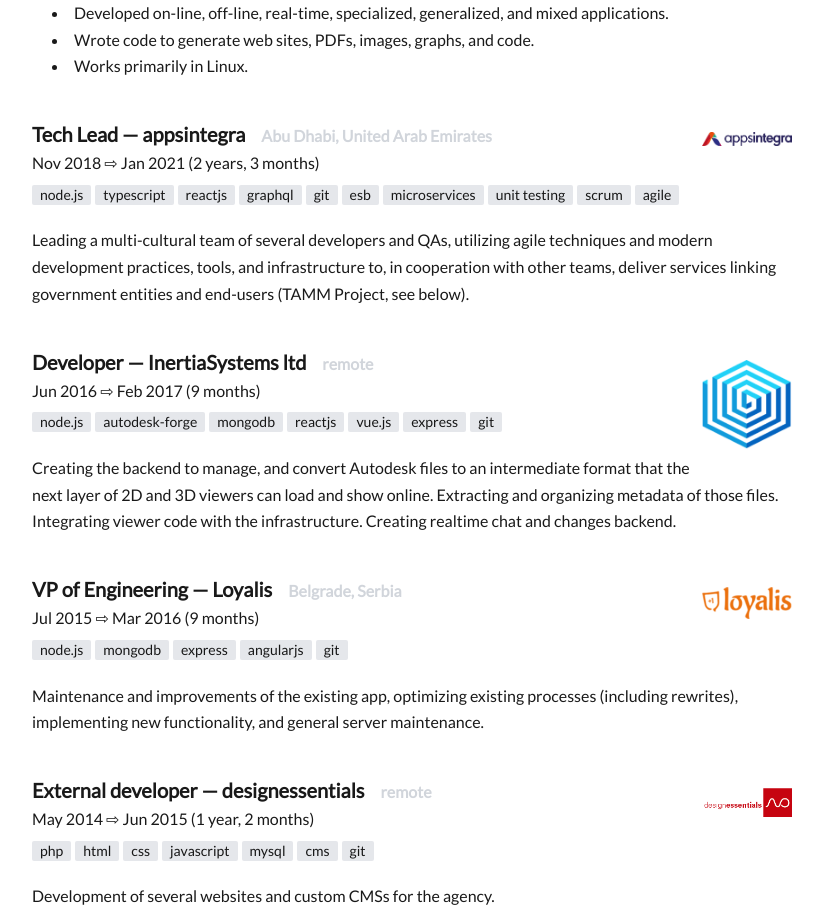
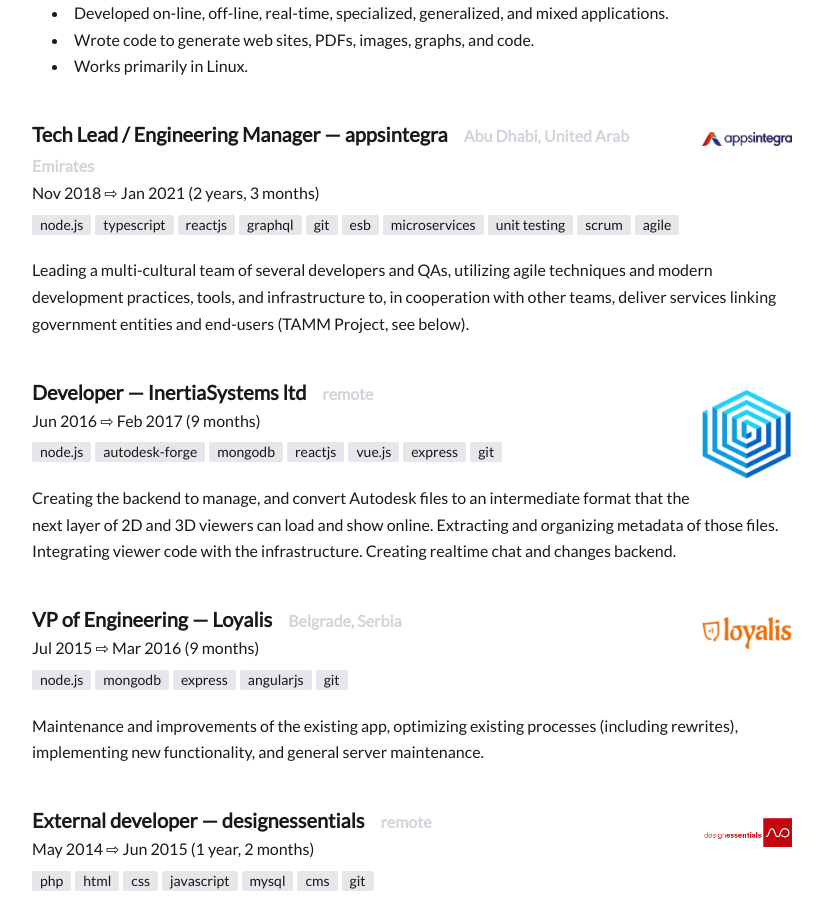
Before and after one commit to markomarkovic/cv, a Vue app: page / in a window 1280 px wide. Shown: the part 900-1817 px from the top of the page, without its empty margins (228-1051 px from the left). Built offline with nearby package versions, Linux system fonts and the light colour scheme.

Commit message:
Update title

```diff
--- a/src/facts/experience.js
+++ b/src/facts/experience.js
@@ -11,7 +11,7 @@ export default {
   ],
   details: [
     {
-      title: 'Tech Lead',
+      title: 'Tech Lead / Engineering Manager',
       employer: 'appsintegra',
       location: 'Abu Dhabi, United Arab Emirates',
       logo: `${import.meta.env.BASE_URL}img/logos/appsintegra.png`,
```
